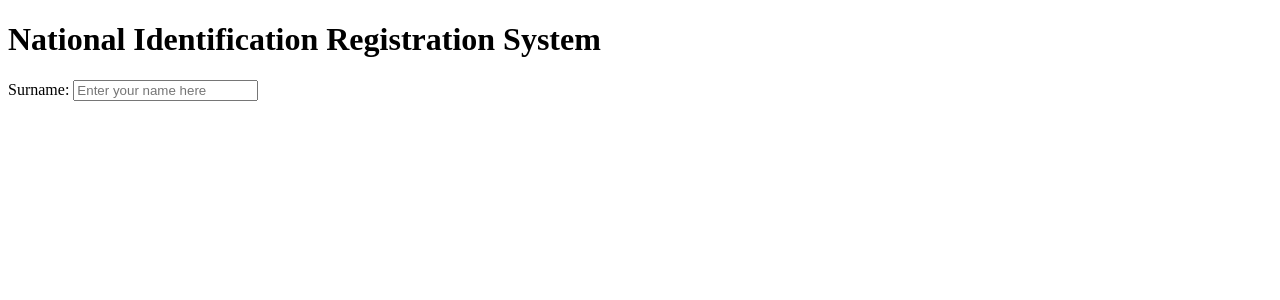
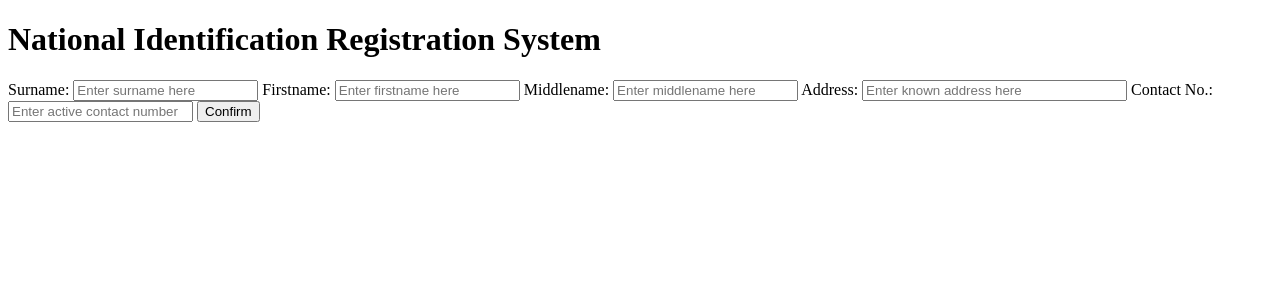
Before and after one commit to lab4dropzone/nidsys, a Django app: page / in a window 1280 px wide. Shown: the top 300 px of the page. Run offline with Django 3.2, Linux system fonts and the light colour scheme.

Commit message:
working on mainpage thru ftest.py

```diff
--- a/nidsys/templates/mainpage.html
+++ b/nidsys/templates/mainpage.html
@@ -9,10 +9,33 @@
 		<h1>National Identification Registration System</h1>
 		<label>Surname: </label
 		><input
-			id="idNewEntry"
+			id="surname"
 			type="text"
 			name=""
-			placeholder="Enter your name here"
+			placeholder="Enter surname here"
 		/>
+		<label>Firstname: </label
+		><input id="firstname" type="text" placeholder="Enter firstname here" />
+		<label>Middlename: </label
+		><input
+			id="middlename"
+			type="text"
+			placeholder="Enter middlename here"
+		/>
+		<label>Address: </label
+		><input
+			id="address"
+			type="text"
+			placeholder="Enter known address here"
+			size="30"
+		/>
+		<label>Contact No.: </label
+		><input
+			id="contactno"
+			type="text"
+			placeholder="Enter active contact number"
+		/>
+
+		<input id="btnConfirm" type="button" value="Confirm" />
 	</body>
 </html>
```
Also changed, not shown: ftest.py (+35 -1 lines).
